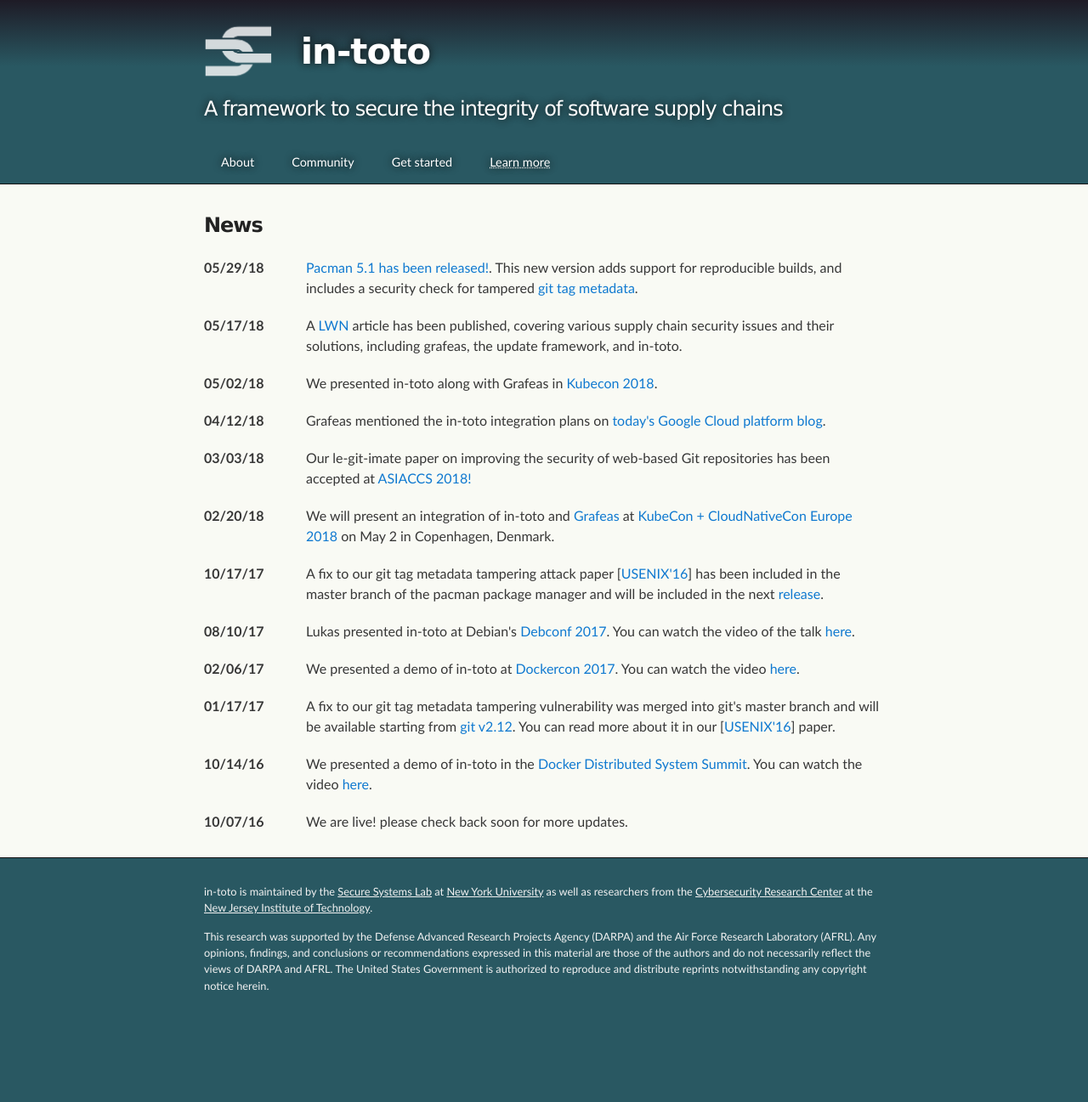
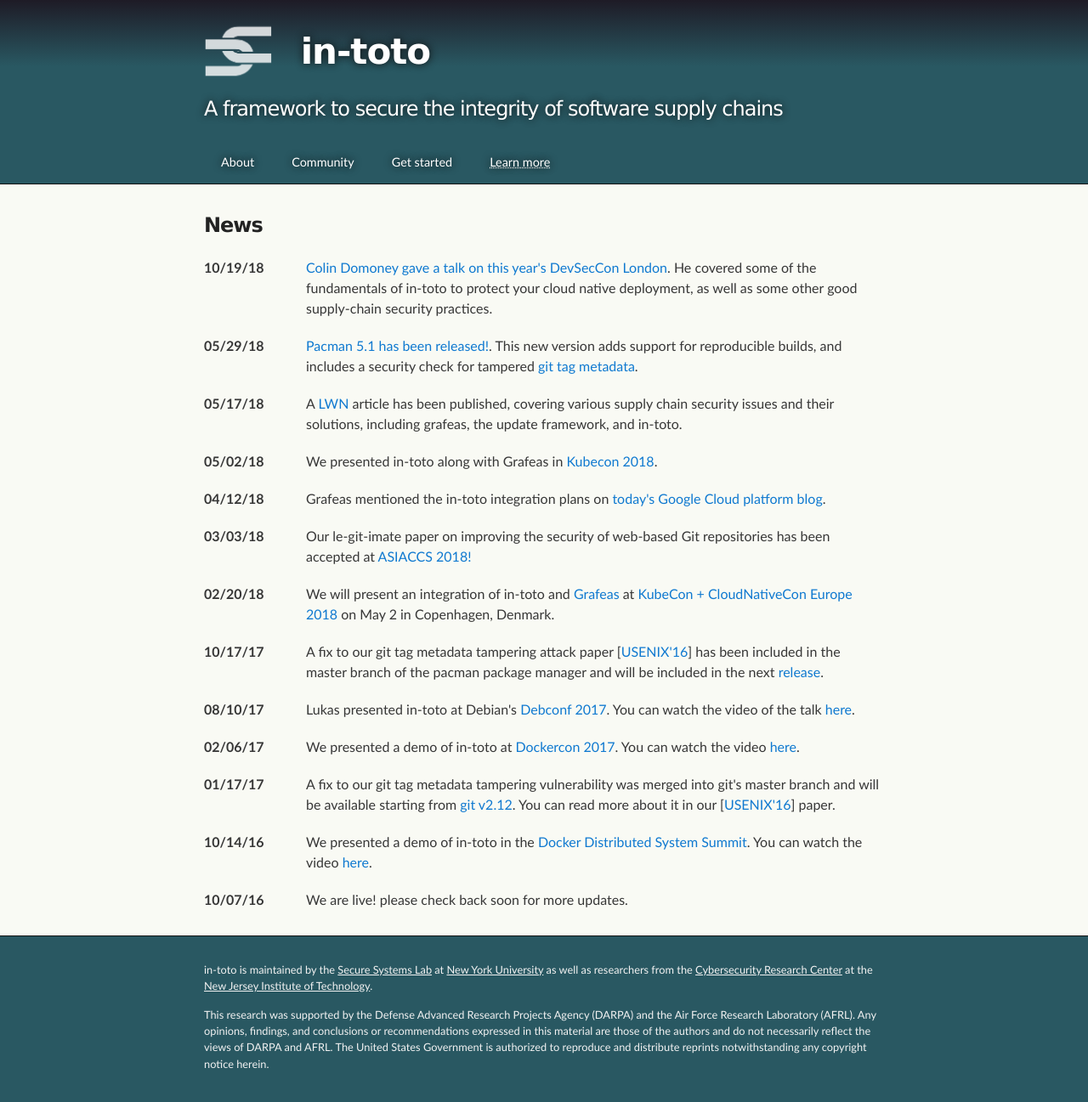
Before and after one commit to in-toto/in-toto.github.io, a Jekyll site: the page built from news.html, in a window 1280 px wide. Shown: the whole page at 85% size. Built offline with Jekyll 4.4.1, drawn with Linux system fonts in a browser that asks for light colours; before the commit the page ends 1205 px from its top, so only the background shows below that.

Commit message:
ENH: news: add colin's DevSecCon talk

```diff
--- a/news.html
+++ b/news.html
@@ -4,6 +4,13 @@
 ---
 <h3>News</h3>
 <table>
+  <td>10/19/18</td>
+    <td>
+        <a href="https://www.devseccon.com/london-2018/session/supply-chain-achilles-heel/">Colin Domoney gave a talk on this year's DevSecCon London</a>. He covered some of the fundamentals of in-toto to protect your cloud native deployment, as well as some other good supply-chain security practices.
+    </td>
+  </tr>
+  <tr>
+
   <tr>
     <td>05/29/18</td>
     <td>
```
